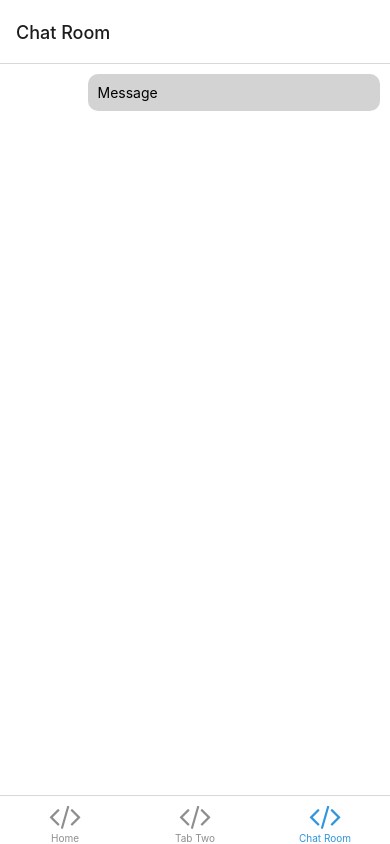
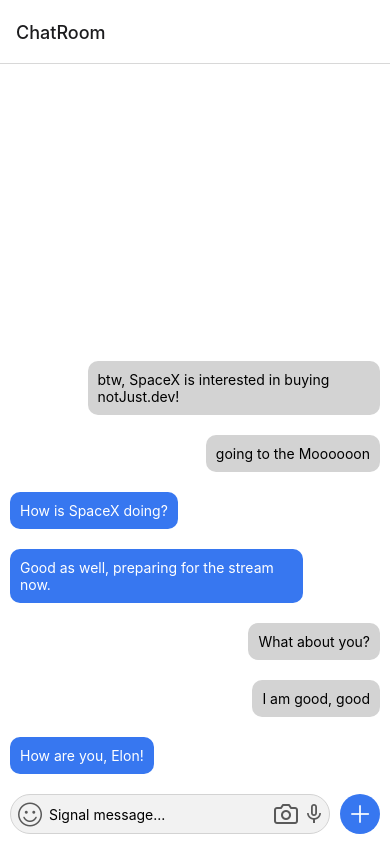
Before and after one commit to pablogeokar/react-native-chat, a React Native app: screen /ChatRoom in a window 390 px wide. Built offline with nearby package versions, Linux system fonts and the light colour scheme; what expo-linking would draw is missing.

Commit message:
tela do chat

```diff
--- a/assets/ChatRooms.ts
+++ b/assets/ChatRooms.ts
@@ -222,4 +222,27 @@ export default [
       createdAt: "2020-09-25T15:40:00.000Z",
     },
   },
+  {
+    id: "11",
+    users: [
+      {
+        id: "u1",
+        name: "Vadim",
+        imageUri:
+          "https://notjustdev-dummy.s3.us-east-2.amazonaws.com/avatars/vadim.jpg",
+      },
+      {
+        id: "u9",
+        name: "Carlos",
+        imageUri:
+          "https://notjustdev-dummy.s3.us-east-2.amazonaws.com/avatars/3.jpg",
+      },
+    ],
+    lastMessage: {
+      id: "m8",
+      content: "Hola hola coca cola?",
+      createdAt: "2020-09-27T15:40:00.000Z",
+    },
+    newMessages: 8,
+  },
 ];
--- a/components/Message/Message.tsx
+++ b/components/Message/Message.tsx
@@ -3,16 +3,18 @@ import { View, Text, StyleSheet } from 'react-native'
 const blue = '#3777f0';
 const grey = 'lightgrey';
 
+const myID = 'u1'
 
-const Message = () => {
-  const isMe = true
+
+const Message = ({ message }: any) => {
+  const isMe = message.user.id === myID
 
   return (
-    <View style={[styles.container, {
-      backgroundColor: isMe ? grey : blue,
-      marginLeft: isMe ? 'auto' : 10
-    }]}>
-      <Text style={{ color: isMe ? 'black' : 'white' }}>Message</Text>
+    <View style={[
+      styles.container,
+      isMe ? styles.leftContainer : styles.rightContainer
+    ]}>
+      <Text style={{ color: isMe ? 'white' : 'black' }}>{message.content}</Text>
     </View>
   )
 }
@@ -22,11 +24,19 @@ const styles = StyleSheet.create({
     padding: 10,
     margin: 10,
     borderRadius: 10,
-    width: '75%',
+    maxWidth: '75%'
   },
-  text: {
-    color: 'white',
-  }
+  leftContainer: { // me
+    backgroundColor: '#3777f0',
+    marginLeft: 10,
+    marginRight: 'auto',
+  },
+  rightContainer: { // other user
+    backgroundColor: 'lightgrey',
+    marginLeft: 'auto',
+    marginRight: 10
+  },
+
 })
 
 export default Message;
--- /dev/null
+++ b/components/MessageInput/MessageInputs.tsx
@@ -0,0 +1,102 @@
+import { useState } from 'react'
+import {
+  StyleSheet,
+  View,
+  TextInput,
+  Pressable,
+  KeyboardAvoidingView,
+  Platform
+} from 'react-native'
+import { SimpleLineIcons, Feather, MaterialCommunityIcons, AntDesign, Ionicons } from '@expo/vector-icons'
+
+const MessageInput = () => {
+
+  const [message, setMessage] = useState('')
+
+  const sendMessage = () => {
+    // send message
+    console.warn("sending...", message)
+
+    setMessage('')
+  }
+
+  const onPlusClicked = () => {
+    console.warn("on Plus click")
+  }
+
+  const onPress = () => {
+    if (message) {
+      sendMessage()
+    } else {
+      onPlusClicked()
+    }
+  }
+
+  return (
+    <KeyboardAvoidingView
+      style={styles.root}
+      behavior={Platform.OS === 'ios' ? 'padding' : 'height'}
+      keyboardVerticalOffset={100}
+    >
+      <View style={styles.inputContainer}>
+        <SimpleLineIcons name="emotsmile" size={24} color="#595959" style={styles.icon} />
+
+        <TextInput
+          style={styles.input}
+          value={message}
+          onChangeText={setMessage}
+          placeholder="Signal message..."
+        />
+
+        <Feather name="camera" size={24} color="#595959" style={styles.icon} />
+        <MaterialCommunityIcons name="microphone-outline" size={24} color="#595959" style={styles.icon} />
+      </View>
+      <Pressable style={styles.buttonContainer} onPress={onPress}>
+        {message ?
+          <Ionicons name="send" size={18} color="white" style={styles.icon} />
+          :
+          <AntDesign name="plus" size={24} color="white" style={styles.icon} />
+        }
+      </Pressable>
+    </KeyboardAvoidingView>
+  )
+}
+
+const styles = StyleSheet.create({
+  root: {
+    flexDirection: 'row',
+    padding: 10,
+  },
+  inputContainer: {
+    backgroundColor: '#f2f2f2',
+    flex: 1,
+    marginRight: 10,
+    borderRadius: 25,
+    borderWidth: 1,
+    borderColor: 'lightgrey',
+    flexDirection: 'row',
+    alignItems: 'center',
+    padding: 5
+  },
+  input: {
+    flex: 1,
+    marginHorizontal: 5,
+  },
+  icon: {
+    marginHorizontal: 2,
+  },
+  buttonContainer: {
+    width: 40,
+    height: 40,
+    backgroundColor: '#3777f0',
+    borderRadius: 25,
+    justifyContent: 'center',
+    alignItems: 'center',
+  },
+  buttonText: {
+    color: 'white',
+    fontSize: 35,
+  }
+})
+
+export default MessageInput;
--- /dev/null
+++ b/components/MessageInput/index.ts
@@ -0,0 +1 @@
+export { default } from "./MessageInputs";
--- a/navigation/index.tsx
+++ b/navigation/index.tsx
@@ -12,7 +12,6 @@ import { ColorSchemeName, Pressable } from 'react-native';
 
 import Colors from '../constants/Colors';
 import useColorScheme from '../hooks/useColorScheme';
-import ModalScreen from '../screens/ModalScreen';
 import NotFoundScreen from '../screens/NotFoundScreen';
 import HomeScreen from '../screens/HomeScreen';
 import ChatRoomScreen from '../screens/ChatRoomScreen';
@@ -42,12 +41,10 @@ const Stack = createNativeStackNavigator<RootStackParamList>();
 function RootNavigator() {
   return (
     <Stack.Navigator screenOptions={{ headerShown: false }}>
-      <Stack.Screen name="Root" component={BottomTabNavigator} />
+      {/*<Stack.Screen name="Root" component={BottomTabNavigator} />*/}
       <Stack.Screen name="ChatRoom" component={ChatRoomScreen} options={{ headerShown: true }} />
+      <Stack.Screen name="Home" component={HomeScreen} options={{ headerShown: true }} />
       <Stack.Screen name="NotFound" component={NotFoundScreen} options={{ title: 'Oops!' }} />
-      <Stack.Group screenOptions={{ presentation: 'modal' }}>
-        <Stack.Screen name="Modal" component={ModalScreen} />
-      </Stack.Group>
     </Stack.Navigator>
   );
 }
@@ -73,20 +70,6 @@ function BottomTabNavigator() {
         options={({ navigation }: RootTabScreenProps<'TabOne'>) => ({
           title: 'Home',
           tabBarIcon: ({ color }) => <TabBarIcon name="code" color={color} />,
-          headerRight: () => (
-            <Pressable
-              onPress={() => navigation.navigate('Modal')}
-              style={({ pressed }) => ({
-                opacity: pressed ? 0.5 : 1,
-              })}>
-              <FontAwesome
-                name="info-circle"
-                size={25}
-                color={Colors[colorScheme].text}
-                style={{ marginRight: 15 }}
-              />
-            </Pressable>
-          ),
         })}
       />
       <BottomTab.Screen
--- a/screens/ChatRoomScreen.tsx
+++ b/screens/ChatRoomScreen.tsx
@@ -1,11 +1,20 @@
 import Message from '../components/Message'
-import { View, StyleSheet } from 'react-native';
+import { View, StyleSheet, FlatList, SafeAreaView } from 'react-native';
+
+import chatRoomData from '../assets/Chats'
+import MessageInput from '../components/MessageInput';
+
 
 export default function ChatRoomScreen() {
   return (
-    <View style={styles.page}>
-      <Message />
-    </View>
+    <SafeAreaView style={styles.page}>
+      <FlatList
+        data={chatRoomData.messages}
+        renderItem={({ item }) => <Message message={item} />}
+        inverted
+      />
+      <MessageInput />
+    </SafeAreaView>
   )
 }
 
--- a/screens/HomeScreen.tsx
+++ b/screens/HomeScreen.tsx
@@ -1,18 +1,18 @@
 
-import { View, StyleSheet, FlatList } from 'react-native'
+import { View, StyleSheet, FlatList, SafeAreaView } from 'react-native'
 import ChatRoomItem from '../components/ChatRoomItem/ChatRoomItem'
 
 import chatRoomData from '../assets/ChatRooms'
 
 export default function TabOneScreen() {
   return (
-    <View style={styles.page}>
+    <SafeAreaView style={styles.page}>
       <FlatList
         data={chatRoomData}
         renderItem={({ item }) => <ChatRoomItem chatRoom={item} />}
         showsVerticalScrollIndicator={false}
       />
-    </View>
+    </SafeAreaView>
   )
 }
 
--- a/screens/ModalScreen.tsx
+++ /dev/null
@@ -1,35 +0,0 @@
-import { StatusBar } from 'expo-status-bar';
-import { Platform, StyleSheet } from 'react-native';
-
-import EditScreenInfo from '../components/EditScreenInfo';
-import { Text, View } from '../components/Themed';
-
-export default function ModalScreen() {
-  return (
-    <View style={styles.container}>
-      <Text style={styles.title}>Modal</Text>
-      <View style={styles.separator} lightColor="#eee" darkColor="rgba(255,255,255,0.1)" />
-      <EditScreenInfo path="/screens/ModalScreen.tsx" />
-
-      {/* Use a light status bar on iOS to account for the black space above the modal */}
-      <StatusBar style={Platform.OS === 'ios' ? 'light' : 'auto'} />
-    </View>
-  );
-}
-
-const styles = StyleSheet.create({
-  container: {
-    flex: 1,
-    alignItems: 'center',
-    justifyContent: 'center',
-  },
-  title: {
-    fontSize: 20,
-    fontWeight: 'bold',
-  },
-  separator: {
-    marginVertical: 30,
-    height: 1,
-    width: '80%',
-  },
-});
--- a/types.tsx
+++ b/types.tsx
@@ -15,6 +15,7 @@ declare global {
 
 export type RootStackParamList = {
   Root: NavigatorScreenParams<RootTabParamList> | undefined;
+  Home: undefined;
   ChatRoom: undefined;
   Modal: undefined;
   NotFound: undefined;
```
